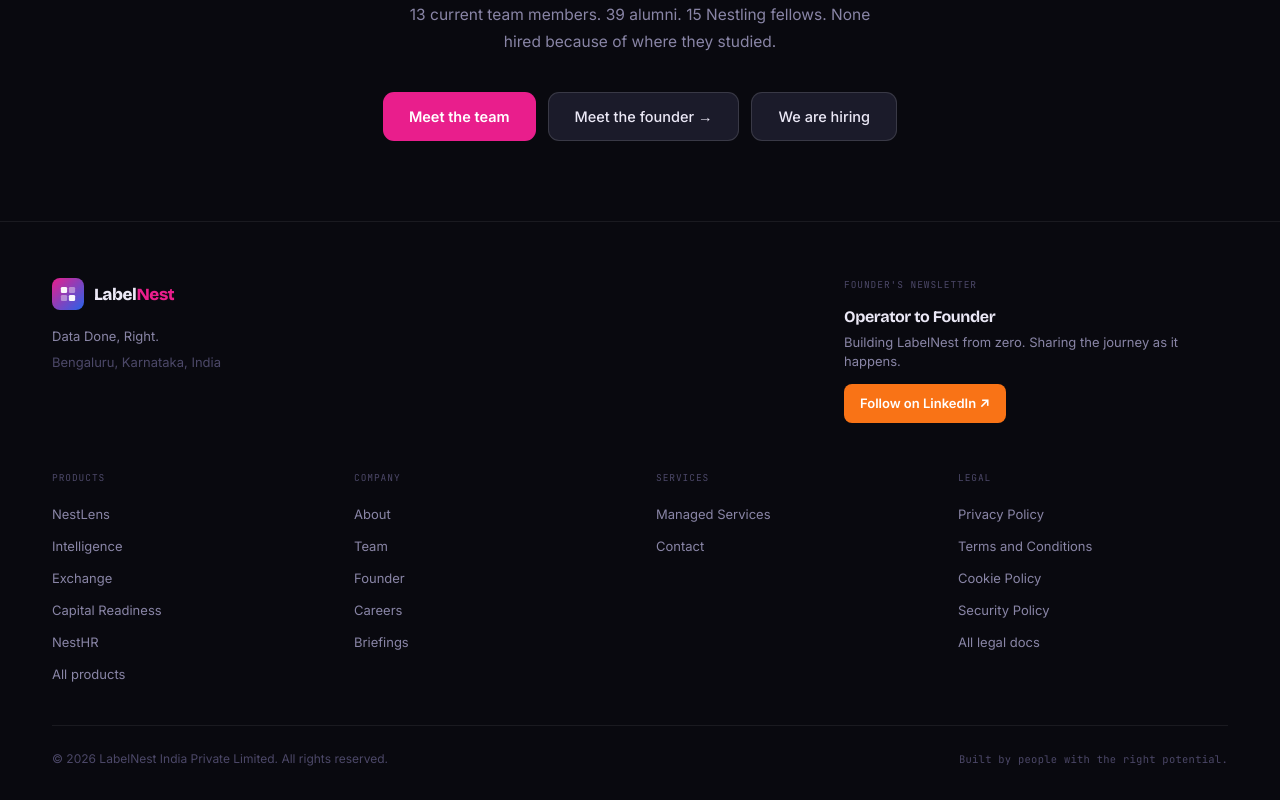
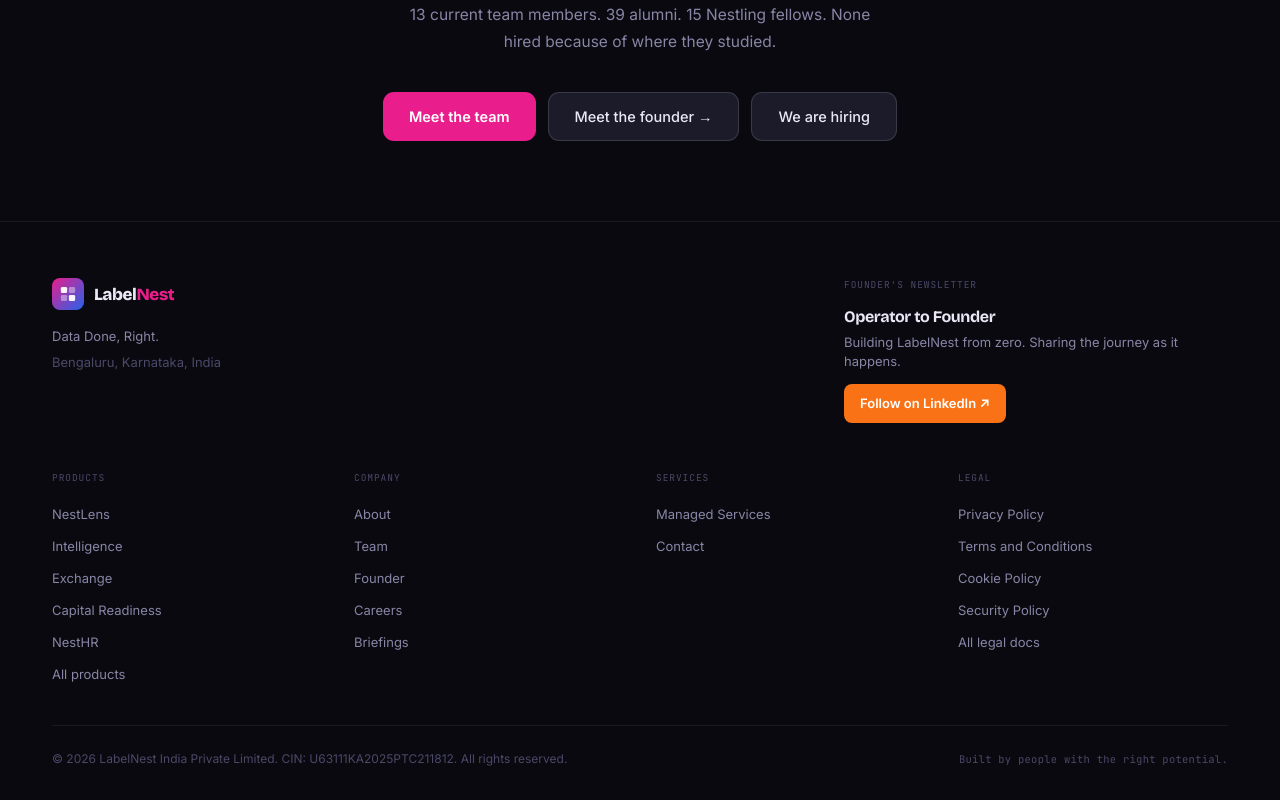
Before and after one commit to LabelNest/websitev2.0, a Next.js app: page /about in a window 1280 px wide. Shown: the part 2549-3349 px from the top of the page. Built offline with nearby package versions, Linux system fonts and the light colour scheme; no server answers.

Commit message:
fix: add CIN U63111KA2025PTC211812 to footer and all 15 legal docs on R2

```diff
--- a/scripts/upload-legal-to-r2.mjs
+++ b/scripts/upload-legal-to-r2.mjs
@@ -54,6 +54,7 @@
   '{{governing_law}}':   'Laws of Karnataka, India',
   '{{jurisdiction}}':    'Courts of Bengaluru, Karnataka, India',
   '{{website_url}}':     'https://labelnest.in',
+  '{{cin}}':             'U63111KA2025PTC211812',
 }
 
 function resolveTokens(text) {
@@ -172,7 +173,7 @@
     ${bodyHtml}
   </div>
   <footer>
-    <span>© 2026 LabelNest Technologies Pvt Ltd</span>
+    <span>© 2026 LabelNest India Private Limited · CIN: U63111KA2025PTC211812</span>
     <a href="https://labelnest.in/legal">All legal documents →</a>
   </footer>
 </div>
--- a/src/components/Footer.tsx
+++ b/src/components/Footer.tsx
@@ -140,7 +140,7 @@
         {/* Bottom bar */}
         <div className="pt-6 flex flex-col md:flex-row items-center justify-between gap-3">
           <span className="text-[12px]" style={{ color: 'var(--text3)' }}>
-            © 2026 LabelNest India Private Limited. All rights reserved.
+            © 2026 LabelNest India Private Limited. CIN: U63111KA2025PTC211812. All rights reserved.
           </span>
           <span
             className="font-mono text-[10.5px] tracking-wide"
```
